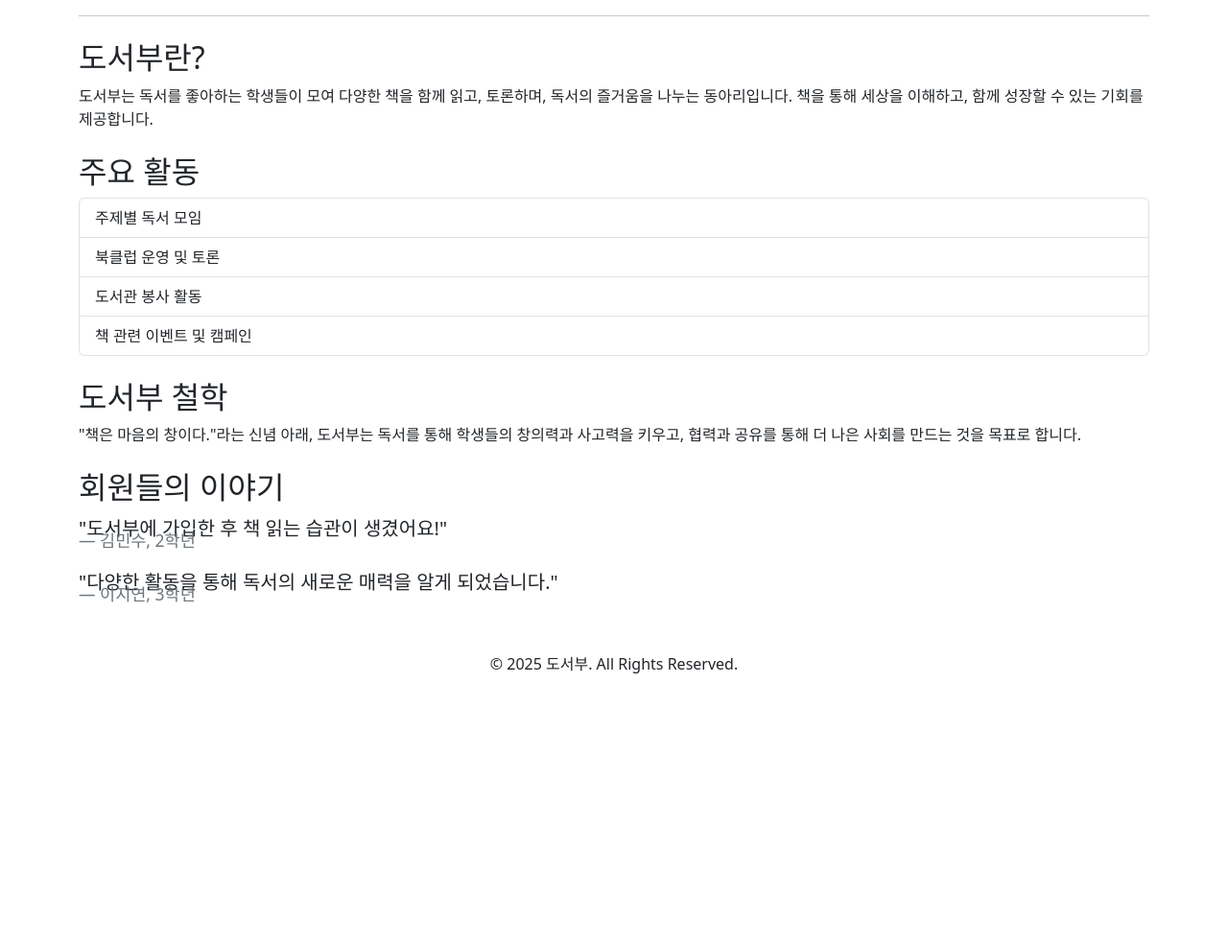
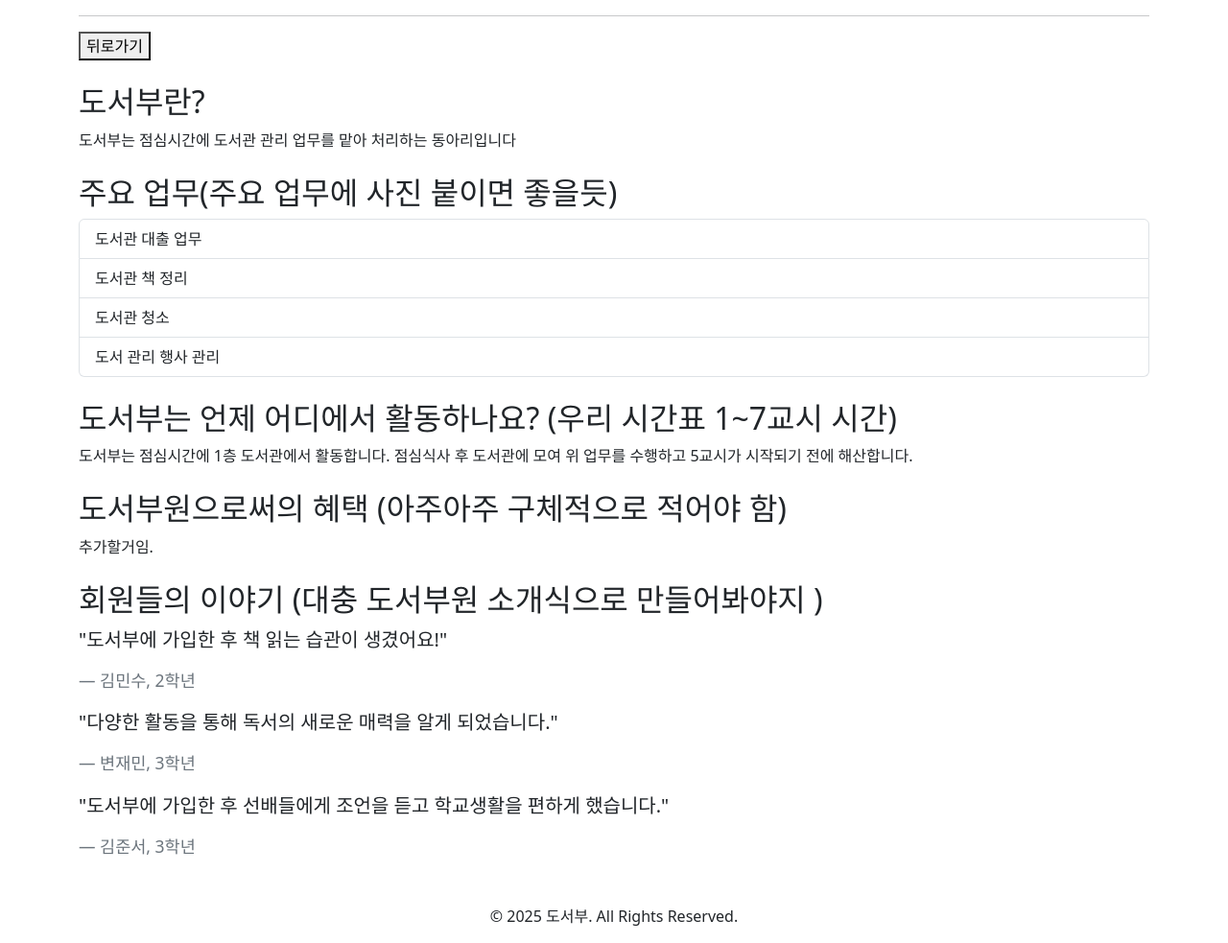
Before and after one commit to noobjamini/DBookP, a Django app: page /catalog/introduce/ in a window 1280 px wide. Shown: the part 153-1136 px from the top of the page at 96% size. Before the commit the page ends 855 px from the top, so only its background shows below. Run offline with Django 5.2, Linux system fonts and the light colour scheme.

Commit message:
union successeses

```diff
--- a/catalog/templates/introduce.html
+++ b/catalog/templates/introduce.html
@@ -13,32 +13,49 @@
             <p class="lead">독서로 세상을 배우고, 꿈을 키우는 도서부</p>
         </header>
         <hr>
+        <a href="{% url 'index' %}">
+            <button>뒤로가기</button>
+        </a>
         <section class="mt-4">
             <h2>도서부란?</h2>
-            <p>도서부는 독서를 좋아하는 학생들이 모여 다양한 책을 함께 읽고, 토론하며, 독서의 즐거움을 나누는 동아리입니다. 책을 통해 세상을 이해하고, 함께 성장할 수 있는 기회를 제공합니다.</p>
+            <p>도서부는 점심시간에 도서관 관리 업무를 맡아 처리하는 동아리입니다</p>
         </section>
         <section class="mt-4">
-            <h2>주요 활동</h2>
+            <h2>주요 업무(주요 업무에 사진 붙이면 좋을듯)</h2>
             <ul class="list-group">
-                <li class="list-group-item">주제별 독서 모임</li>
-                <li class="list-group-item">북클럽 운영 및 토론</li>
-                <li class="list-group-item">도서관 봉사 활동</li>
-                <li class="list-group-item">책 관련 이벤트 및 캠페인</li>
+                <li class="list-group-item">도서관 대출 업무</li>
+                <li class="list-group-item">도서관 책 정리</li>
+                <li class="list-group-item">도서관 청소</li>
+                <li class="list-group-item">도서 관리 행사 관리</li>
             </ul>
         </section>
         <section class="mt-4">
-            <h2>도서부 철학</h2>
-            <p>"책은 마음의 창이다."라는 신념 아래, 도서부는 독서를 통해 학생들의 창의력과 사고력을 키우고, 협력과 공유를 통해 더 나은 사회를 만드는 것을 목표로 합니다.</p>
+            <h2>도서부는 언제 어디에서 활동하나요? (우리 시간표 1~7교시 시간)</h2>
+            <p>도서부는 점심시간에 1층 도서관에서 활동합니다.
+            점심식사 후 도서관에 모여 위 업무를 수행하고 5교시가 시작되기 전에 해산합니다.
+            </p>
         </section>
         <section class="mt-4">
-            <h2>회원들의 이야기</h2>
+            <h2>도서부원으로써의 혜택 (아주아주 구체적으로 적어야 함)</h2>
+            <p>추가할거임.
+            </p>
+        </section>
+        <section class="mt-4">
+            <h2>회원들의 이야기 (대충 도서부원 소개식으로 만들어봐야지 )</h2>
             <blockquote class="blockquote">
                 <p class="mb-0">"도서부에 가입한 후 책 읽는 습관이 생겼어요!"</p>
+                <br>
                 <footer class="blockquote-footer">김민수, 2학년</footer>
             </blockquote>
             <blockquote class="blockquote">
                 <p class="mb-0">"다양한 활동을 통해 독서의 새로운 매력을 알게 되었습니다."</p>
-                <footer class="blockquote-footer">이지연, 3학년</footer>
+                <br>
+                <footer class="blockquote-footer">변재민, 3학년</footer>
+            </blockquote>
+            <blockquote class="blockquote">
+                <p class="mb-0">"도서부에 가입한 후 선배들에게 조언을 듣고 학교생활을 편하게 했습니다."</p>
+                <br>
+                <footer class="blockquote-footer">김준서, 3학년</footer>
             </blockquote>
         </section>
         <footer class="text-center mt-5">
--- a/catalog/urls.py
+++ b/catalog/urls.py
@@ -3,6 +3,8 @@ from catalog import views
 
 urlpatterns = [
     path('', views.index, name='index'),
-    path('introduce/',views.introduce, name='introduce'),
-    path('apply/', views.apply, name='apply'),
+    path('apply/', views.apply_form, name='apply_form'),
+    path('introduce/', views.introduce, name='introduce'),
+    path('survey-complete/', views.survey_complete, name='survey_complete'),
+    path('quswoalsrlawnstj/', views.application_list, name='application_list'),
 ]
--- a/catalog/views.py
+++ b/catalog/views.py
@@ -1,7 +1,8 @@
-from django.shortcuts import render
+from django.shortcuts import render, redirect
 
 # Create your views here.
 from catalog.models import Applicant
+from catalog.forms import ApplicantForm
 
 def index(request):
     return render(request, 'index.html')
@@ -9,5 +10,19 @@ def index(request):
 def introduce(request):
     return render(request, 'introduce.html')
 
-def apply(request):
-    return render(request, 'apply.html')
+def survey_complete(request):
+    return render(request, 'survey_complete.html')
+
+def apply_form(request):
+    if request.method == "POST":
+        form = ApplicantForm(request.POST)
+        if form.is_valid():
+            form.save()
+            return redirect('survey_complete')
+    else:
+        form = ApplicantForm()
+    return render(request, 'apply_form.html', {'form': form})
+
+def application_list(request):
+    applications = Applicant.objects.all()
+    return render(request, 'application_list.html', {'applications': applications})
```
Also changed, not shown: catalog/forms.py (+8 -0 lines), catalog/templates/application_list.html (added, +20 -0 lines), catalog/templates/apply_form.html (added, +16 -0 lines), catalog/templates/index.html (+7 -1 lines), catalog/templates/survey_complete.html (added, +15 -0 lines), db.sqlite3.
